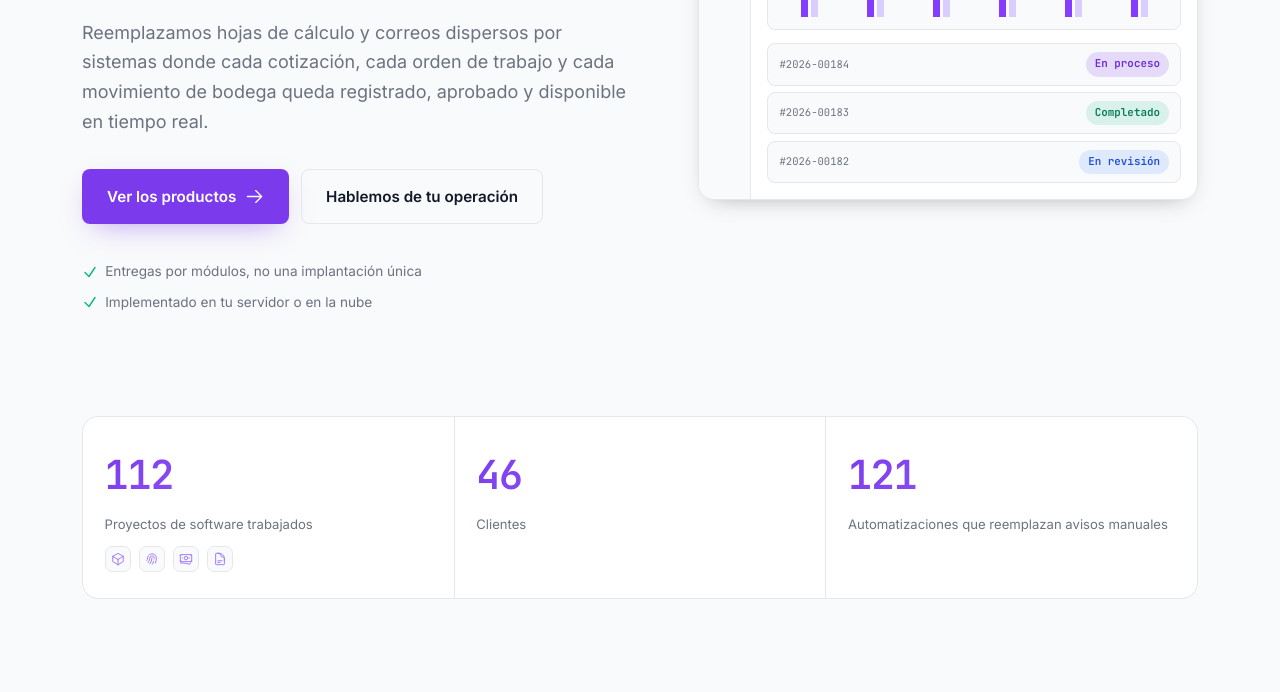
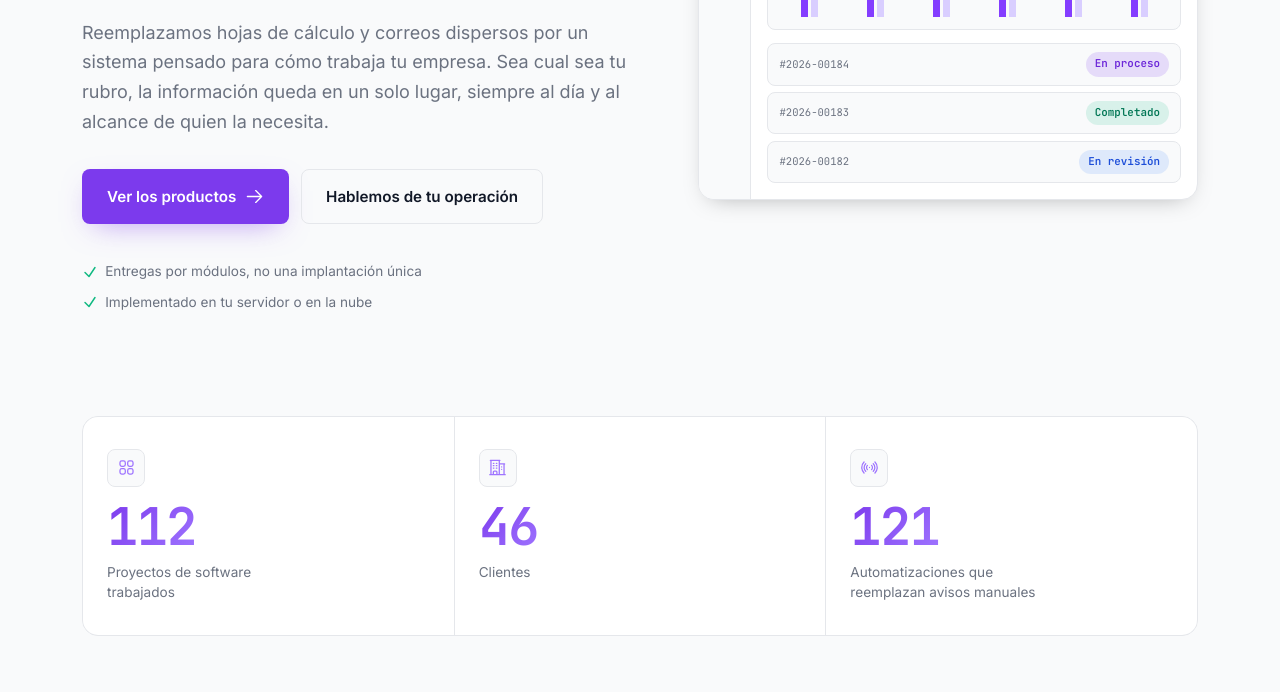
Before and after one commit to xavieradriaan/qubisoftec, a plain HTML site: page index.html in a window 1280 px wide. Shown: the part 548-1240 px from the top of the page. Drawn offline with Linux system fonts and the light colour scheme.

Commit message:
Rediseñar la banda de métricas y generalizar el párrafo del hero
Banda de métricas: las tres tarjetas pasan a tener la misma anatomía
(chip de icono, número, etiqueta). El hueco venía de que solo la primera
llevaba una fila de 4 iconos y, con align-content:start, el sobrante caía al
fondo de las otras dos. Ahora el número manda (40px -> 52px, con line-height
que le quita el aire heredado) y la etiqueta tiene ancho máximo y un mínimo de
dos líneas, así «Clientes» deja de flotar sola y las tres terminan alineadas.

Se retiran los 4 iconos de producto: representaban las cuatro apps del sitio y
tenían sentido con «216 componentes en los cuatro sistemas», pero la cifra
ahora es «112 proyectos» que vienen de otro repositorio.

Dos bugs de layout corregidos de paso:
- La rejilla caía en 2 columnas entre ~395 y ~595px de viewport, dejando una
  cuarta celda vacía pintada del color del borde. Ahora es 1 o 3, nunca 2.
- El selector ES|EN que añadí antes desbordaba el nav en español entre 941 y
  1070px: la hamburguesa no aparecía hasta 940px pero los enlaces necesitan
  1071px. Se sube el punto de corte a 1080px. No lo detecté entonces porque
  solo probé 375/768/1440, justo salteando la franja rota.

Hero: el párrafo dejaba de servir para cualquier empresa que no fuera un ERP
de obra (cotización, orden de trabajo, movimiento de bodega). Ahora describe
dónde queda la información, que es lo común a los cuatro productos. Se
sincroniza al inglés, junto con «Algunos de nuestros trabajos».

```diff
--- a/assets/main.js
+++ b/assets/main.js
@@ -100,10 +100,6 @@
         if (!entry.isIntersecting) return;
         observer.unobserve(entry.target);
         animate(entry.target);
-        // Bajo "Aplicaciones desarrolladas", los 4 iconos de producto entran
-        // junto con el número: el peso de la cifra viene de verla acompañada.
-        var glyphs = entry.target.parentElement.querySelector('.metric__glyphs');
-        if (glyphs) glyphs.classList.add('is-in');
       });
     }, { threshold: 0.6 });
 
--- a/assets/styles.css
+++ b/assets/styles.css
@@ -220,7 +220,12 @@ img,svg { max-width:100%; }
 .nav[data-open] .nav__burger .ico--closed { display:block; }
 .nav[data-open] .nav__burger .ico--open   { display:none; }
 
-@media (max-width: 940px) {
+/* 1080px y no 940: con el selector de idioma en la fila, los enlaces en español
+   («Preguntas», «Agendar una demostración») necesitan 1071px para caber, así que
+   entre 941 y 1070 se salían de la pantalla. El punto de corte se fija por el
+   idioma más largo —no por el inglés, que cabría en 946— para que siga sirviendo
+   si mañana se alarga algún enlace. */
+@media (max-width: 1080px) {
   .nav__burger { display:grid; }
   .nav__links {
     display:none;
@@ -388,44 +393,54 @@ img,svg { max-width:100%; }
 /* ---------- Métricas ---------- */
 /* Sin espacio inferior: la banda se apoya sobre el aire de la sección siguiente. */
 .metrics { padding-block:0; }
+/* Una columna en móvil y tres a partir de 640px, sin pasos intermedios: con
+   `auto-fit` la rejilla caía en 2 columnas entre ~395 y ~595px de viewport, y
+   como son 3 tarjetas quedaba una celda vacía pintada del color del borde. */
 .metrics__grid {
-  display:grid; gap:1px; grid-template-columns:repeat(auto-fit, minmax(180px, 1fr));
+  display:grid; gap:1px; grid-template-columns:1fr;
   background:var(--border); border:1px solid var(--border); border-radius:var(--r-lg); overflow:hidden;
 }
-.metric { background:var(--surface); padding:1.6rem 1.35rem; display:grid; gap:.4rem; align-content:start; }
+@media (min-width: 640px) { .metrics__grid { grid-template-columns:repeat(3, 1fr); } }
+
+/* Alineado arriba, para que el chip y la cifra de las tres tarjetas queden a la
+   misma altura. Centrarlas verticalmente cerraba el hueco de abajo, pero dejaba
+   «Clientes» —que tiene una línea menos de etiqueta— desplazado respecto a las
+   otras dos. El hueco se resuelve en `.metric small`, no aquí. */
+.metric {
+  background:var(--surface); padding:2rem 1.5rem;
+  display:grid; gap:.55rem; align-content:start; justify-items:start;
+}
+/* Un chip por tarjeta, no cuatro en la primera: es lo que hace que las tres
+   tengan la misma anatomía y ninguna arrastre altura extra. */
+.metric__ico {
+  display:grid; place-items:center; width:38px; height:38px;
+  border-radius:var(--r-sm); background:var(--surface-2); border:1px solid var(--border);
+  color:var(--p-400); margin-bottom:.35rem;
+}
+.metric__ico .ico { width:19px; height:19px; }
 .metric .num {
   font-family:'JetBrains Mono', monospace; font-variant-numeric:tabular-nums;
-  font-size:clamp(1.9rem, 3.4vw, 2.5rem); font-weight:600; letter-spacing:-.03em;
+  font-size:clamp(2.4rem, 4.6vw, 3.25rem); font-weight:600; letter-spacing:-.03em;
+  line-height:1;   /* sin esto hereda ~1.5 y añade aire muerto arriba y abajo */
   background-image:var(--brand-gradient);
   -webkit-background-clip:text; background-clip:text; color:transparent;
 }
-.metric small { font-size:.82rem; color:var(--text-2); line-height:1.5; }
+/* Dos cosas evitan el hueco muerto que tenía la banda:
+   - `max-width`, para que «Clientes» no flote sola mientras la etiqueta larga
+     se estira en una sola línea larguísima;
+   - `min-height` de dos líneas (1.5 de interlineado × 2), para que la etiqueta
+     de una sola línea reserve el mismo alto que las de dos. Así las tarjetas
+     terminan a la misma altura sin tener que centrarlas. */
+.metric small {
+  font-size:.85rem; color:var(--text-2); line-height:1.5;
+  max-width:22ch; min-height:3em;
+}
 
 /* Golpe de rebote al aterrizar en el valor real (main.js añade la clase
    cuando el conteo por pasos termina). */
 .num--landed { animation:numLand .38s cubic-bezier(.34,1.56,.64,1); }
 @keyframes numLand { 0% { transform:scale(1); } 45% { transform:scale(1.12); } 100% { transform:scale(1); } }
 @media (prefers-reduced-motion: reduce) { .num--landed { animation:none; } }
-
-/* Fila de los 4 productos bajo esa cifra: el número no crece, pero gana peso
-   al verse acompañado de algo concreto y nombrable. */
-.metric__glyphs { display:flex; gap:.5rem; margin-top:.35rem; }
-.metric__glyphs li {
-  display:grid; place-items:center; width:26px; height:26px;
-  border-radius:7px; background:var(--surface-2); border:1px solid var(--border);
-  color:var(--p-400);
-  opacity:0; transform:translateY(4px) scale(.85);
-}
-.metric__glyphs .ico { width:14px; height:14px; }
-.metric__glyphs.is-in li {
-  animation:glyphIn .4s cubic-bezier(.34,1.56,.64,1) forwards;
-  animation-delay:calc(var(--d) * 110ms);
-}
-@keyframes glyphIn { to { opacity:1; transform:none; } }
-@media (prefers-reduced-motion: reduce) {
-  .metric__glyphs li { opacity:1; transform:none; }
-  .metric__glyphs.is-in li { animation:none; }
-}
 
 /* ---------- Productos ----------
    Un solo morado para los cuatro: el sitio dejó de diferenciar cada producto
--- a/index.html
+++ b/index.html
@@ -116,9 +116,9 @@
       <p class="eyebrow"><span class="dot"></span>Guayaquil, Ecuador · Desarrollo a medida</p>
       <h1>Software empresarial a medida,<br><span class="grad">construido y puesto en marcha.</span></h1>
       <p class="lead">
-        Reemplazamos hojas de cálculo y correos dispersos por sistemas donde cada cotización,
-        cada orden de trabajo y cada movimiento de bodega queda registrado, aprobado y
-        disponible en tiempo real.
+        Reemplazamos hojas de cálculo y correos dispersos por un sistema pensado para cómo
+        trabaja tu empresa. Sea cual sea tu rubro, la información queda en un solo lugar,
+        siempre al día y al alcance de quien la necesita.
       </p>
       <div class="hero__cta">
         <a class="btn btn--primary btn--lg" href="#productos">
@@ -183,17 +183,20 @@
              que vive en otro repositorio (no en las cuatro apps de este sitio).
              Si cambian, hay que actualizar el número Y el texto visible: el
              data-count es el destino del conteo animado. -->
+        <span class="metric__ico" aria-hidden="true"><svg class="ico"><use href="#i-squares"/></svg></span>
         <b class="num" data-count="112">112</b>
         <small>Proyectos de software trabajados</small>
-        <ul class="metric__glyphs" aria-hidden="true">
-          <li style="--d:0"><svg class="ico"><use href="#i-cube"/></svg></li>
-          <li style="--d:1"><svg class="ico"><use href="#i-finger"/></svg></li>
-          <li style="--d:2"><svg class="ico"><use href="#i-banknotes"/></svg></li>
-          <li style="--d:3"><svg class="ico"><use href="#i-doc"/></svg></li>
-        </ul>
       </div>
-      <div class="metric"><b class="num" data-count="46">46</b><small>Clientes</small></div>
-      <div class="metric"><b class="num" data-count="121">121</b><small>Automatizaciones que reemplazan avisos manuales</small></div>
+      <div class="metric">
+        <span class="metric__ico" aria-hidden="true"><svg class="ico"><use href="#i-building"/></svg></span>
+        <b class="num" data-count="46">46</b>
+        <small>Clientes</small>
+      </div>
+      <div class="metric">
+        <span class="metric__ico" aria-hidden="true"><svg class="ico"><use href="#i-signal"/></svg></span>
+        <b class="num" data-count="121">121</b>
+        <small>Automatizaciones que reemplazan avisos manuales</small>
+      </div>
     </div>
   </div>
 </section>
@@ -233,7 +236,7 @@
   <div class="wrap">
     <header class="section__head">
       <p class="eyebrow"><span class="dot"></span>Productos destacados</p>
-      <h2 id="h-productos">Lo que hemos construido</h2>
+      <h2 id="h-productos">Algunos de nuestros trabajos</h2>
       <p class="section__sub">
         Cada uno responde a una necesidad distinta y opera de forma independiente.
         No son módulos de un mismo sistema, sino cuatro aplicaciones autónomas.
```
Also changed, not shown: en/index.html (+15 -12 lines).
